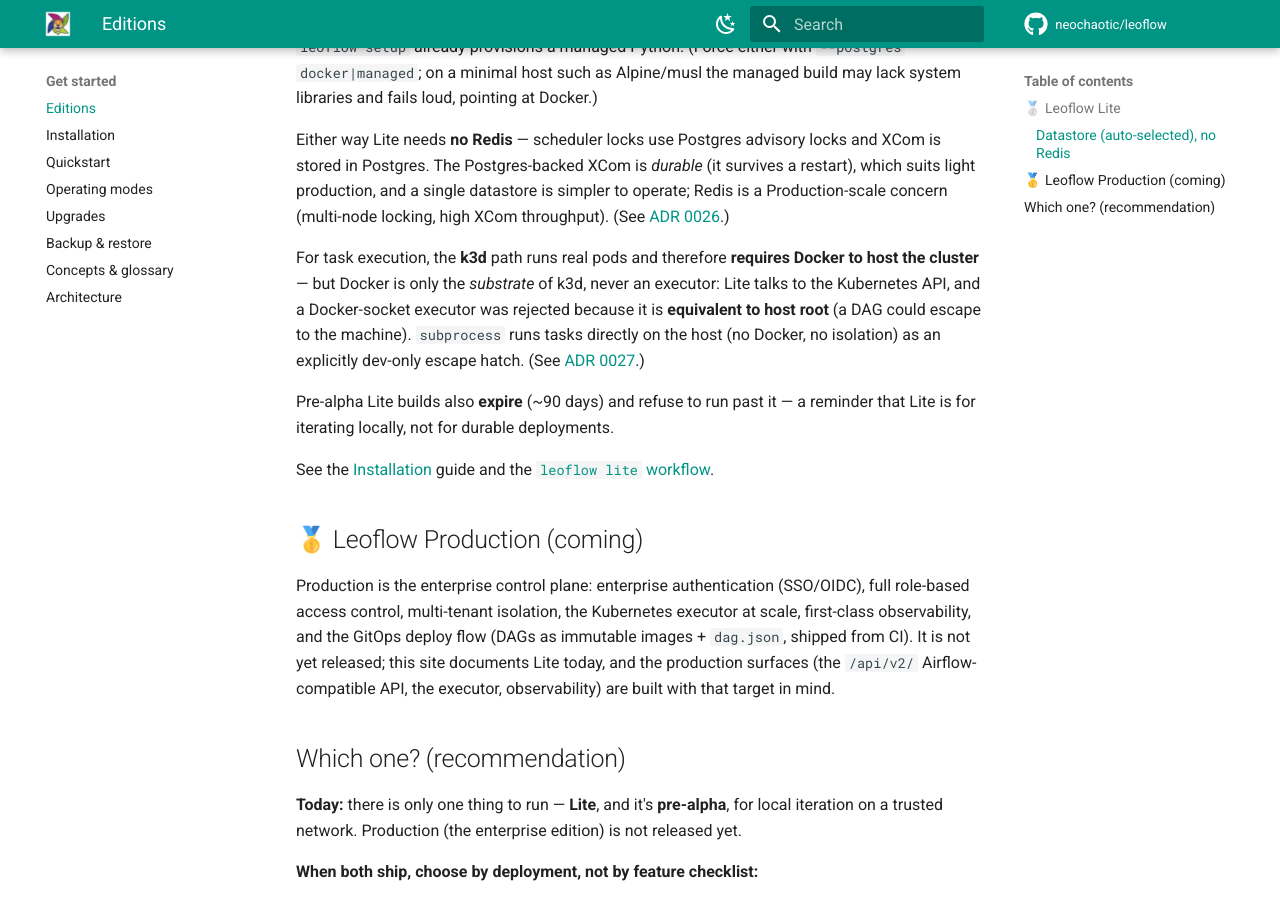
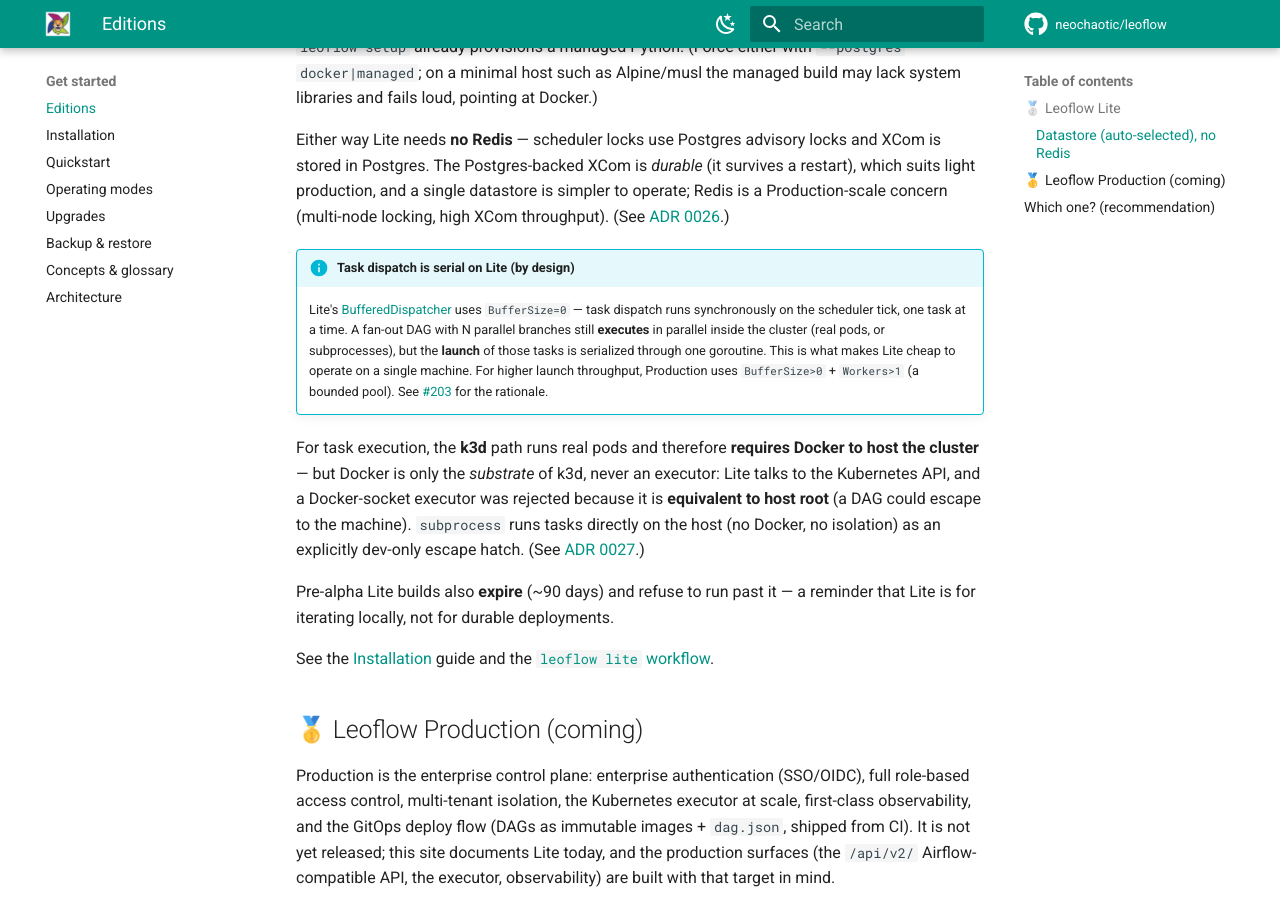
Before and after one commit to neochaotic/leoflow, an MkDocs documentation site: the page built from docs/editions.md, in a window 1280 px wide and 900 px high, scrolled down 1760 px. Built offline with MkDocs 1.6.1 and Material for MkDocs 9.7.7, drawn with Linux system fonts in a browser that asks for light colours; comment, search, counter and statistics services are not loaded.

Commit message:
docs: XCom storage + last-write-wins semantics; Lite serial dispatch callout
Closes #198, closes #203 — two cheap pre-alpha doc fixes from the
resilience-audit triage.

- concepts.md: the XCom row claimed "Stored in Redis" which is stale —
  Lite uses Postgres (ADR 0026), only Production uses Redis. Updated
  the row to name both backends and document the last-write-wins
  concurrent-write semantic so users don't assume transactional
  isolation across parallel pushes.
- editions.md: add an info callout in the Lite datastore section
  explaining that BufferSize=0 serializes task DISPATCH, while task
  EXECUTION still runs in parallel inside the cluster — a frequent
  confusion when a fan-out DAG looks "slow to launch" on Lite. Links
  to ADR 0031 (scheduler architecture) and the rationale issue.

Both findings were filed during the resilience audit on 2026-05-31
and are non-bug docs polish; shipping inline keeps the alpha bar tight.

Co-Authored-By: Claude Opus 4.7 <noreply@anthropic.com>

```diff
--- a/docs/editions.md
+++ b/docs/editions.md
@@ -60,6 +60,16 @@ restart), which suits light production, and a single datastore is simpler to
 operate; Redis is a Production-scale concern (multi-node locking, high XCom
 throughput). (See [ADR 0026](adr/0026-lite-datastore-no-redis.md).)
 
+!!! info "Task dispatch is serial on Lite (by design)"
+    Lite's [BufferedDispatcher](adr/0031-scheduler-architecture.md) uses
+    `BufferSize=0` — task dispatch runs synchronously on the scheduler tick, one
+    task at a time. A fan-out DAG with N parallel branches still **executes** in
+    parallel inside the cluster (real pods, or subprocesses), but the **launch**
+    of those tasks is serialized through one goroutine. This is what makes Lite
+    cheap to operate on a single machine. For higher launch throughput, Production
+    uses `BufferSize>0` + `Workers>1` (a bounded pool).
+    See [#203](https://github.com/neochaotic/leoflow/issues/203) for the rationale.
+
 For task execution, the **k3d** path runs real pods and therefore **requires Docker
 to host the cluster** — but Docker is only the *substrate* of k3d, never an executor:
 Lite talks to the Kubernetes API, and a Docker-socket executor was rejected because
```
Also changed, not shown: docs/concepts.md (+1 -1 lines).
